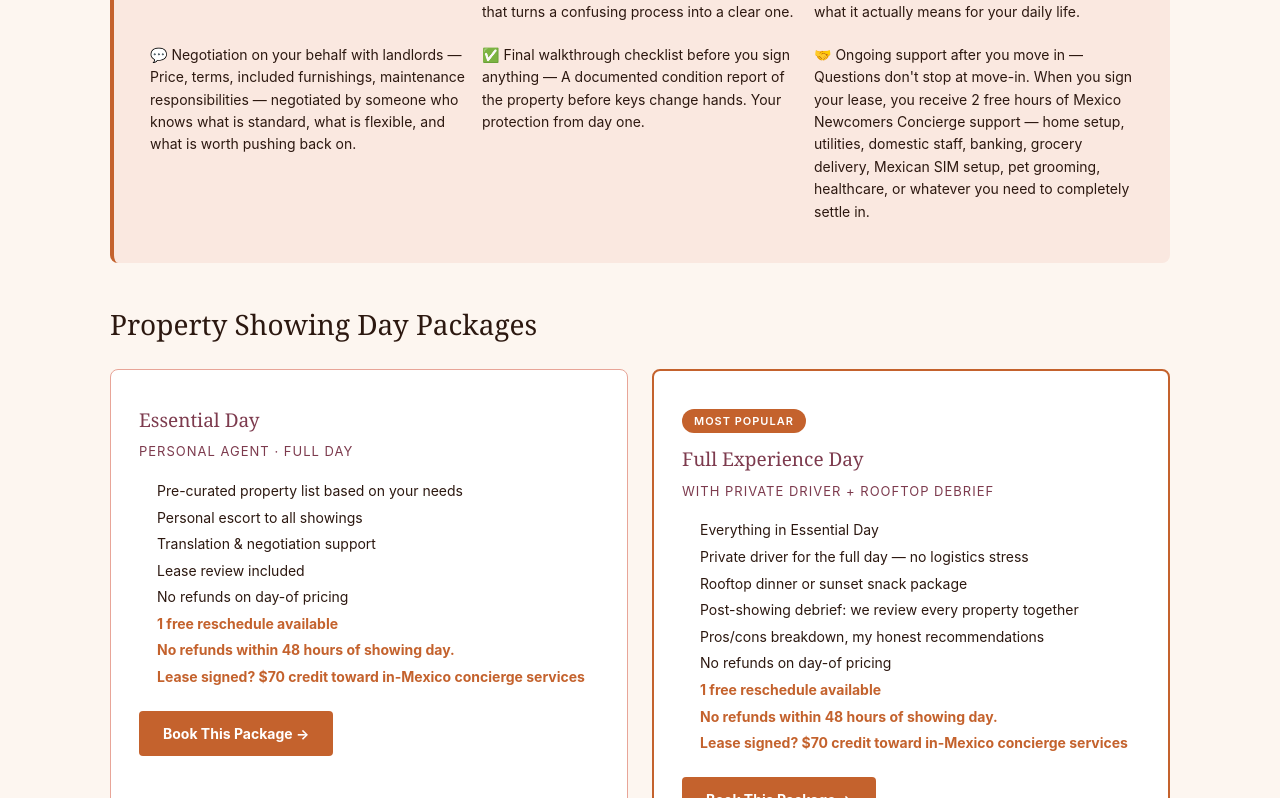
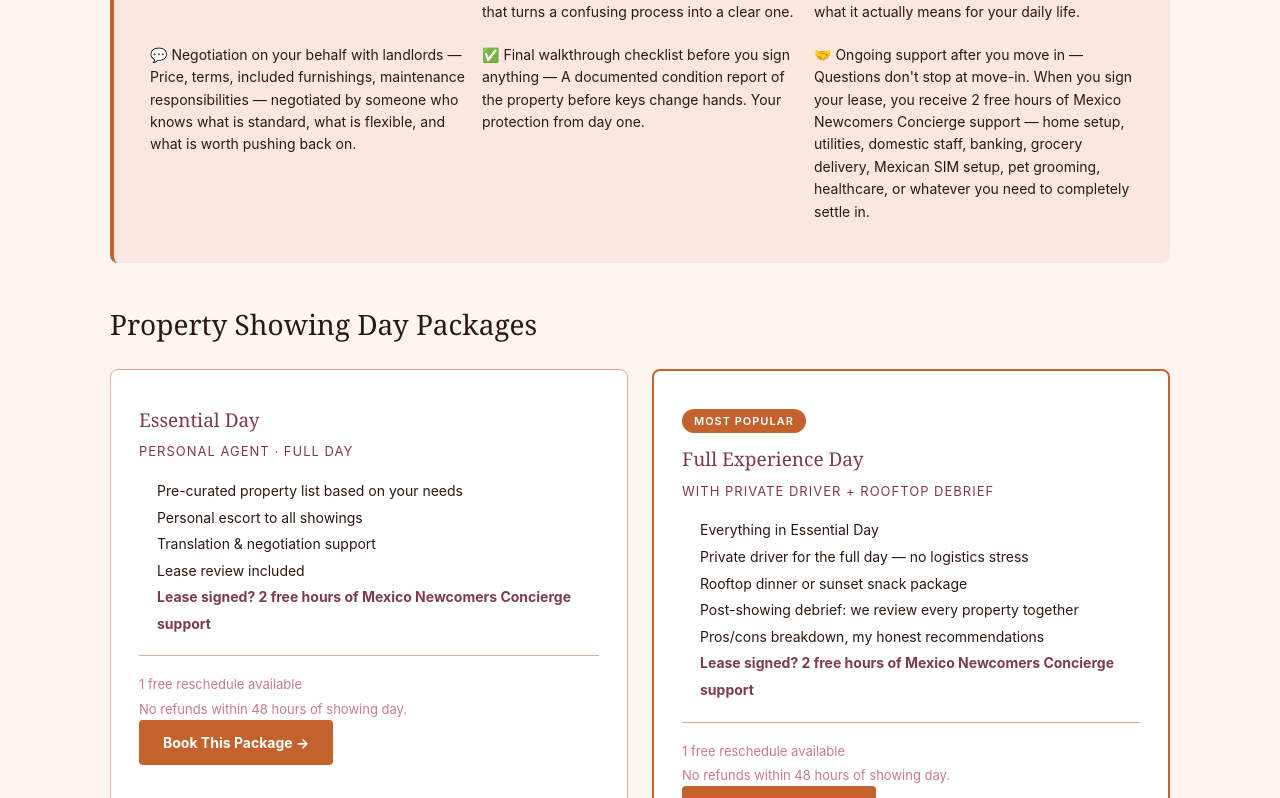
Before and after one commit to IntheknowMX/intheknowmx.com, a Next.js app: page / in a window 1280 px wide. Shown: the part 11202-12000 px from the top of the page. Built offline with nearby package versions, Linux system fonts and the light colour scheme.

Commit message:
Update showing day package cards with new policies and Concierge support note

```diff
--- a/app/page.tsx
+++ b/app/page.tsx
@@ -592,16 +592,16 @@ export default function Home() {
             <div style={{ backgroundColor: 'white', padding: '36px 28px', borderRadius: '8px', border: '1px solid #E8A598' }}>
               <h4 style={{ fontSize: '19px', color: '#7D3B4E', fontFamily: "var(--font-playfair, 'Playfair Display', Georgia, serif)", marginBottom: '8px' }}>Essential Day</h4>
               <p style={{ fontSize: '13px', color: '#7D3B4E', marginBottom: '16px', letterSpacing: '1px' }}>PERSONAL AGENT · FULL DAY</p>
-              <ul style={{ fontSize: '14px', lineHeight: '1.9', color: '#2C1810', paddingLeft: '18px', marginBottom: '20px' }}>
+              <ul style={{ fontSize: '14px', lineHeight: '1.9', color: '#2C1810', paddingLeft: '18px', marginBottom: '16px' }}>
                 <li>Pre-curated property list based on your needs</li>
                 <li>Personal escort to all showings</li>
                 <li>Translation & negotiation support</li>
                 <li>Lease review included</li>
-                <li>No refunds on day-of pricing</li>
-                <li style={{ color: '#C4622D', fontWeight: 'bold' }}>1 free reschedule available</li>
-                <li style={{ color: '#C4622D', fontWeight: 'bold' }}>No refunds within 48 hours of showing day.</li>
-                <li style={{ color: '#C4622D', fontWeight: 'bold' }}>Lease signed? $70 credit toward in-Mexico concierge services</li>
+                <li style={{ color: '#7D3B4E', fontWeight: '700' }}>Lease signed? 2 free hours of Mexico Newcomers Concierge support</li>
               </ul>
+              <div style={{ height: '1px', backgroundColor: '#E8A598', margin: '18px 0' }} />
+              <p style={{ fontSize: '13px', color: '#C97B8A', margin: '6px 0 4px', lineHeight: '1.6' }}>1 free reschedule available</p>
+              <p style={{ fontSize: '13px', color: '#C97B8A', margin: '0', lineHeight: '1.6' }}>No refunds within 48 hours of showing day.</p>
               <a href="https://calendar.app.google/qfwutaFsrSaqWVkw7" target="_blank" style={{
                 backgroundColor: '#C4622D', color: 'white', padding: '12px 24px',
                 borderRadius: '4px', textDecoration: 'none', fontSize: '14px', fontWeight: 'bold', display: 'inline-block'
@@ -612,17 +612,17 @@ export default function Home() {
               <p style={{ fontSize: '11px', backgroundColor: '#C4622D', color: 'white', display: 'inline-block', padding: '4px 12px', borderRadius: '20px', marginBottom: '12px', fontWeight: '600', letterSpacing: '1px' }}>MOST POPULAR</p>
               <h4 style={{ fontSize: '19px', color: '#7D3B4E', fontFamily: "var(--font-playfair, 'Playfair Display', Georgia, serif)", marginBottom: '8px' }}>Full Experience Day</h4>
               <p style={{ fontSize: '13px', color: '#7D3B4E', marginBottom: '16px', letterSpacing: '1px' }}>WITH PRIVATE DRIVER + ROOFTOP DEBRIEF</p>
-              <ul style={{ fontSize: '14px', lineHeight: '1.9', color: '#2C1810', paddingLeft: '18px', marginBottom: '20px' }}>
+              <ul style={{ fontSize: '14px', lineHeight: '1.9', color: '#2C1810', paddingLeft: '18px', marginBottom: '16px' }}>
                 <li>Everything in Essential Day</li>
                 <li>Private driver for the full day — no logistics stress</li>
                 <li>Rooftop dinner or sunset snack package</li>
                 <li>Post-showing debrief: we review every property together</li>
                 <li>Pros/cons breakdown, my honest recommendations</li>
-                <li>No refunds on day-of pricing</li>
-                <li style={{ color: '#C4622D', fontWeight: 'bold' }}>1 free reschedule available</li>
-                <li style={{ color: '#C4622D', fontWeight: 'bold' }}>No refunds within 48 hours of showing day.</li>
-                <li style={{ color: '#C4622D', fontWeight: 'bold' }}>Lease signed? $70 credit toward in-Mexico concierge services</li>
+                <li style={{ color: '#7D3B4E', fontWeight: '700' }}>Lease signed? 2 free hours of Mexico Newcomers Concierge support</li>
               </ul>
+              <div style={{ height: '1px', backgroundColor: '#E8A598', margin: '18px 0' }} />
+              <p style={{ fontSize: '13px', color: '#C97B8A', margin: '6px 0 4px', lineHeight: '1.6' }}>1 free reschedule available</p>
+              <p style={{ fontSize: '13px', color: '#C97B8A', margin: '0', lineHeight: '1.6' }}>No refunds within 48 hours of showing day.</p>
               <a href="https://calendar.app.google/qfwutaFsrSaqWVkw7" target="_blank" style={{
                 backgroundColor: '#C4622D', color: 'white', padding: '12px 24px',
                 borderRadius: '4px', textDecoration: 'none', fontSize: '14px', fontWeight: 'bold', display: 'inline-block'
```
